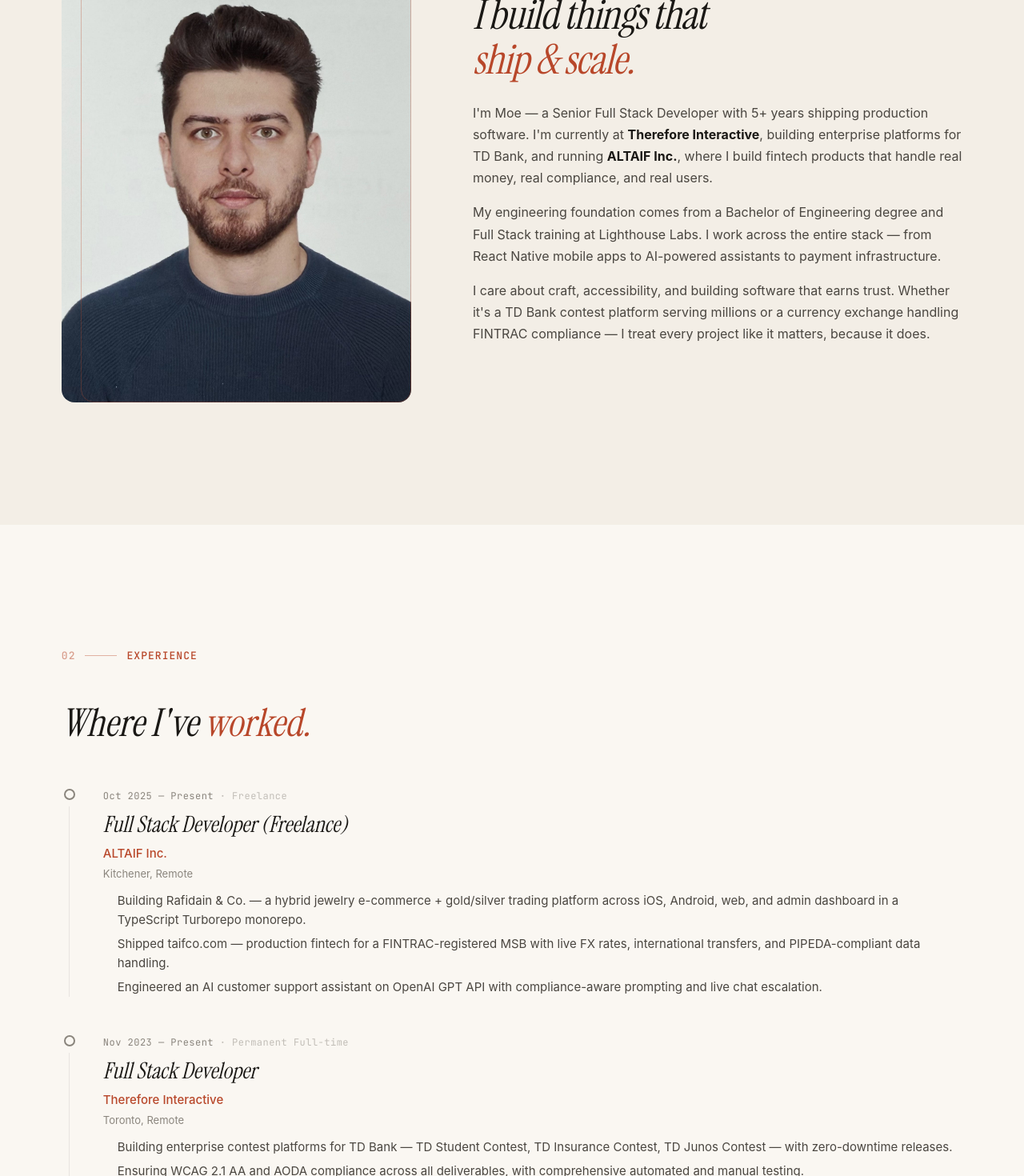
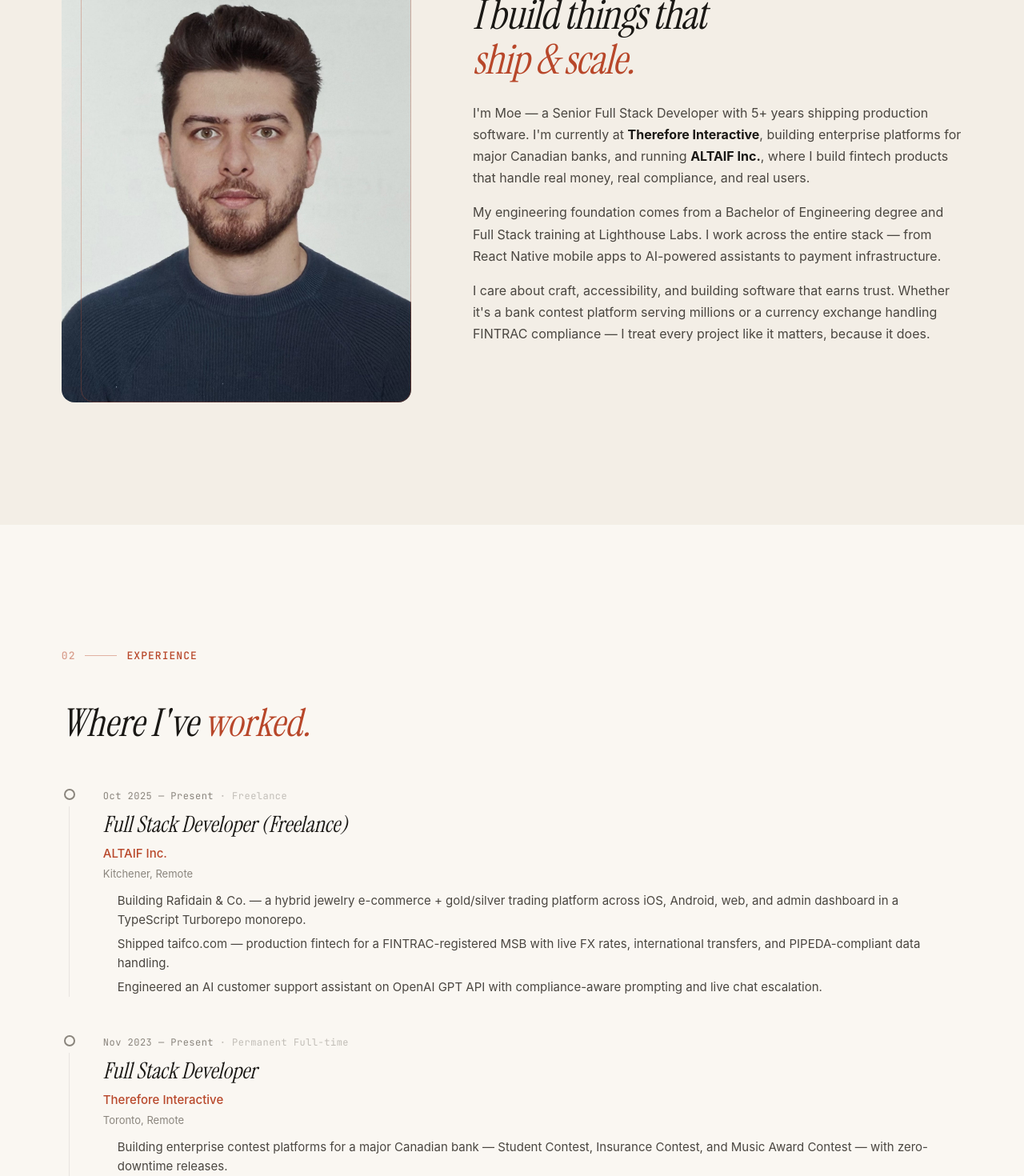
Before and after one commit to mo-ab93/moe, a Next.js app: page / in a window 1280 px wide. Shown: the part 1120-2590 px from the top of the page at 80% size. Built offline with nearby package versions, Linux system fonts and the light colour scheme.

Commit message:
Replace TD Bank references with generic bank description

```diff
--- a/components/About.tsx
+++ b/components/About.tsx
@@ -77,7 +77,7 @@ export default function About() {
               I&apos;m Moe — a Senior Full Stack Developer with 5+ years shipping production
               software. I&apos;m currently at{' '}
               <strong style={{ color: 'var(--text-primary)' }}>Therefore Interactive</strong>,
-              building enterprise platforms for TD Bank, and running{' '}
+              building enterprise platforms for major Canadian banks, and running{' '}
               <strong style={{ color: 'var(--text-primary)' }}>ALTAIF Inc.</strong>, where I build
               fintech products that handle real money, real compliance, and real users.
             </p>
@@ -88,7 +88,7 @@ export default function About() {
             </p>
             <p style={{ fontSize: 16, lineHeight: 1.7, color: 'var(--text-secondary)', margin: 0 }}>
               I care about craft, accessibility, and building software that earns trust. Whether
-              it&apos;s a TD Bank contest platform serving millions or a currency exchange handling
+              it&apos;s a bank contest platform serving millions or a currency exchange handling
               FINTRAC compliance — I treat every project like it matters, because it does.
             </p>
           </div>
--- a/components/Experience.tsx
+++ b/components/Experience.tsx
@@ -23,7 +23,7 @@ const experienceData = [
     period: 'Nov 2023 — Present',
     type: 'Permanent Full-time',
     bullets: [
-      'Building enterprise contest platforms for TD Bank — TD Student Contest, TD Insurance Contest, TD Junos Contest — with zero-downtime releases.',
+      'Building enterprise contest platforms for a major Canadian bank — Student Contest, Insurance Contest, and Music Award Contest — with zero-downtime releases.',
       'Ensuring WCAG 2.1 AA and AODA compliance across all deliverables, with comprehensive automated and manual testing.',
       'Contributing to projects across banking, insurance, entertainment, and public sector verticals at enterprise scale.',
     ],
--- a/components/Projects.tsx
+++ b/components/Projects.tsx
@@ -28,9 +28,9 @@ const projectsData = [
     tech: ['OpenAI GPT API', 'Next.js', 'TypeScript', 'Prompt Engineering'],
   },
   {
-    name: 'TD Bank Contest Platforms',
+    name: 'Banking Contest Platforms',
     tagline:
-      'Enterprise platforms for TD Student Contest, TD Insurance Contest, TD Junos Contest. Zero-downtime releases with full WCAG 2.1 AA / AODA compliance.',
+      'Enterprise contest platforms for a major Canadian bank — Student, Insurance, and Music Award contests. Zero-downtime releases with full WCAG 2.1 AA / AODA compliance.',
     role: 'Full Stack Developer — Therefore Interactive',
     tech: ['React', 'Next.js', 'TypeScript', 'WCAG 2.1 AA'],
   },
```
